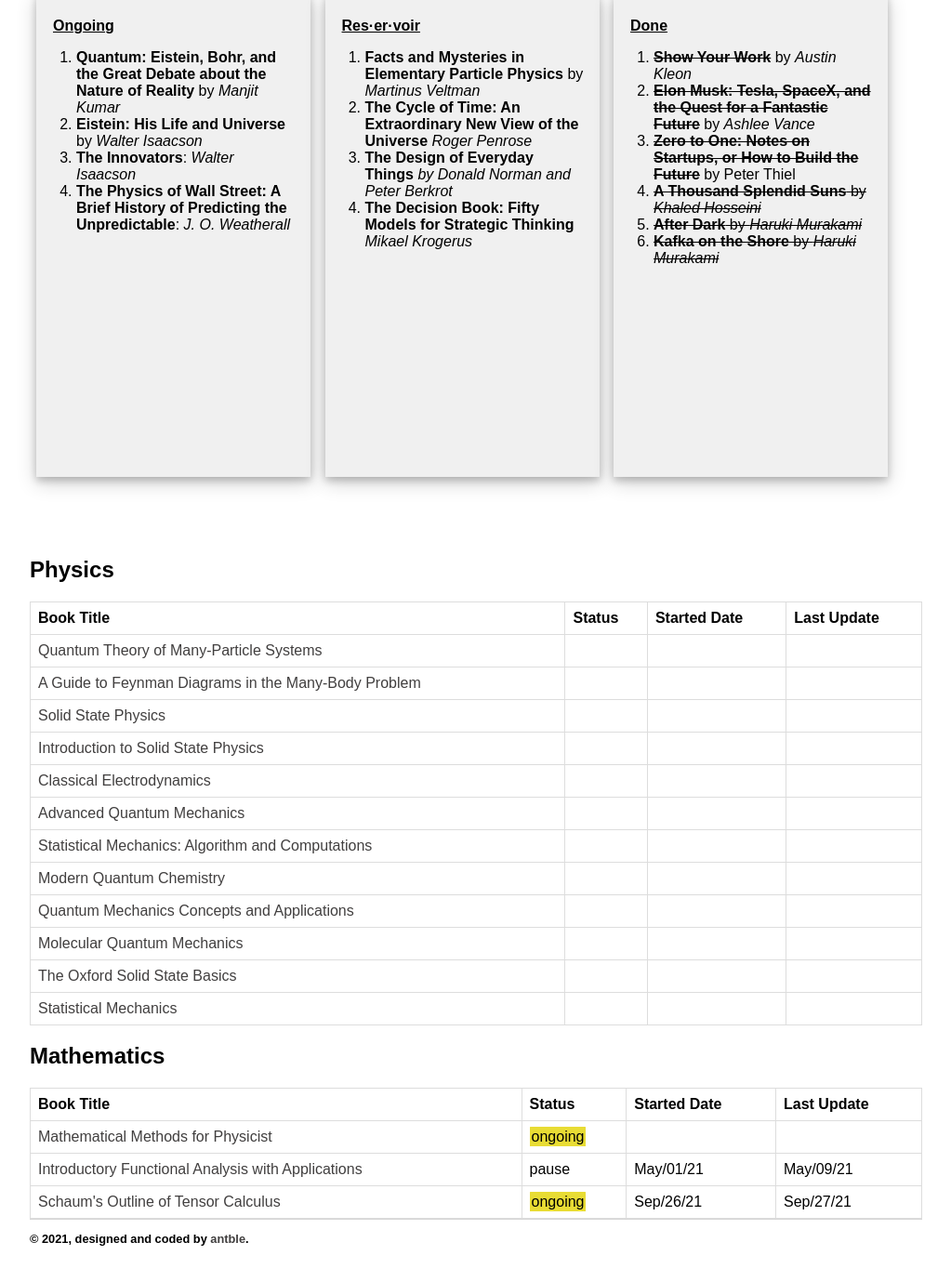
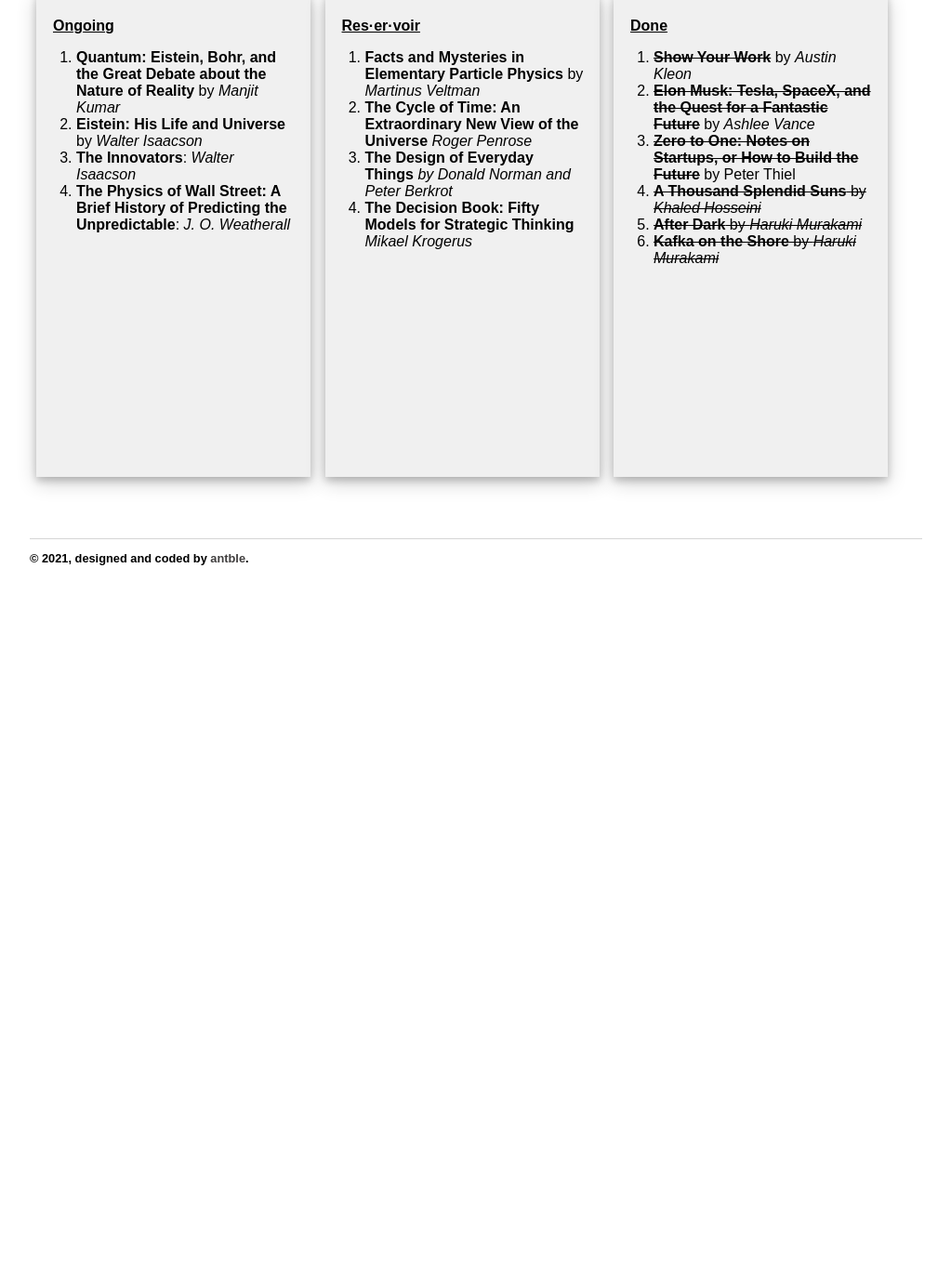
Before and after one commit to antble/antble.github.io, a Jekyll site: the page built from working/index.html, in a window 1280 px wide and 1400 px high, scrolled down 1535 px. Shown: the top 1379 px of the window at 93% size, without its empty margins (128-1151 px from the left). Built offline with Jekyll 4.4.1, drawn with Linux system fonts in a browser that asks for light colours; some web fonts are replaced; after the commit the page ends 2203 px from its top, so only the background shows below that; some of the changed lines change nothing that is shown.

Commit message:
update working on

```diff
--- a/working/index.html
+++ b/working/index.html
@@ -191,11 +191,10 @@
 
 
 
-<h2><b>Physics</b></h2>
+<!-- <h2><b>Physics</b></h2>
 <table>
     <tr>
         <th>Book Title</th>
-        <!-- <th>Author</th> -->
         <th>Status</th>
         <th>Started Date</th>
         <th>Last Update</th>
@@ -205,8 +204,6 @@
     {% for book in site.data.book.physics_books %}
         <tr>
             <td><a href="#">{{book.title}}</a></td>
-            <!-- <td><a href="#">{{book.author}}</a></td> -->
-            <!-- <td><a href="#">{{book.status}}</a></td> -->
             {% if book.status == "ongoing" %}
                 <td><span id="ongoing">{{book.status}}</span></td>
             {% elsif book.status == "done" %}
@@ -226,7 +223,6 @@
 <table>
     <tr>
         <th>Book Title</th>
-        <!-- <th>Author</th> -->
         <th>Status</th>
         <th>Started Date</th>
         <th>Last Update</th>
@@ -235,8 +231,6 @@
     {% for book in site.data.book.mathematics_books %}
         <tr>
             <td><a href="#">{{book.title}}</a></td>
-            <!-- <td><a href="#">{{book.author}}</a></td> -->
-            <!-- <td><a href="#">{{book.status}}</a></td> -->
             {% if book.status == "ongoing" %}
                 <td><span id="ongoing">{{book.status}}</span></td>
                 {% elsif book.status == "done" %}
@@ -250,4 +244,4 @@
             <td>{{book.last_update | date: "%b/%d/%y"}}</td>
         </tr>
     {% endfor %}
-</table>
+</table> -->
```
